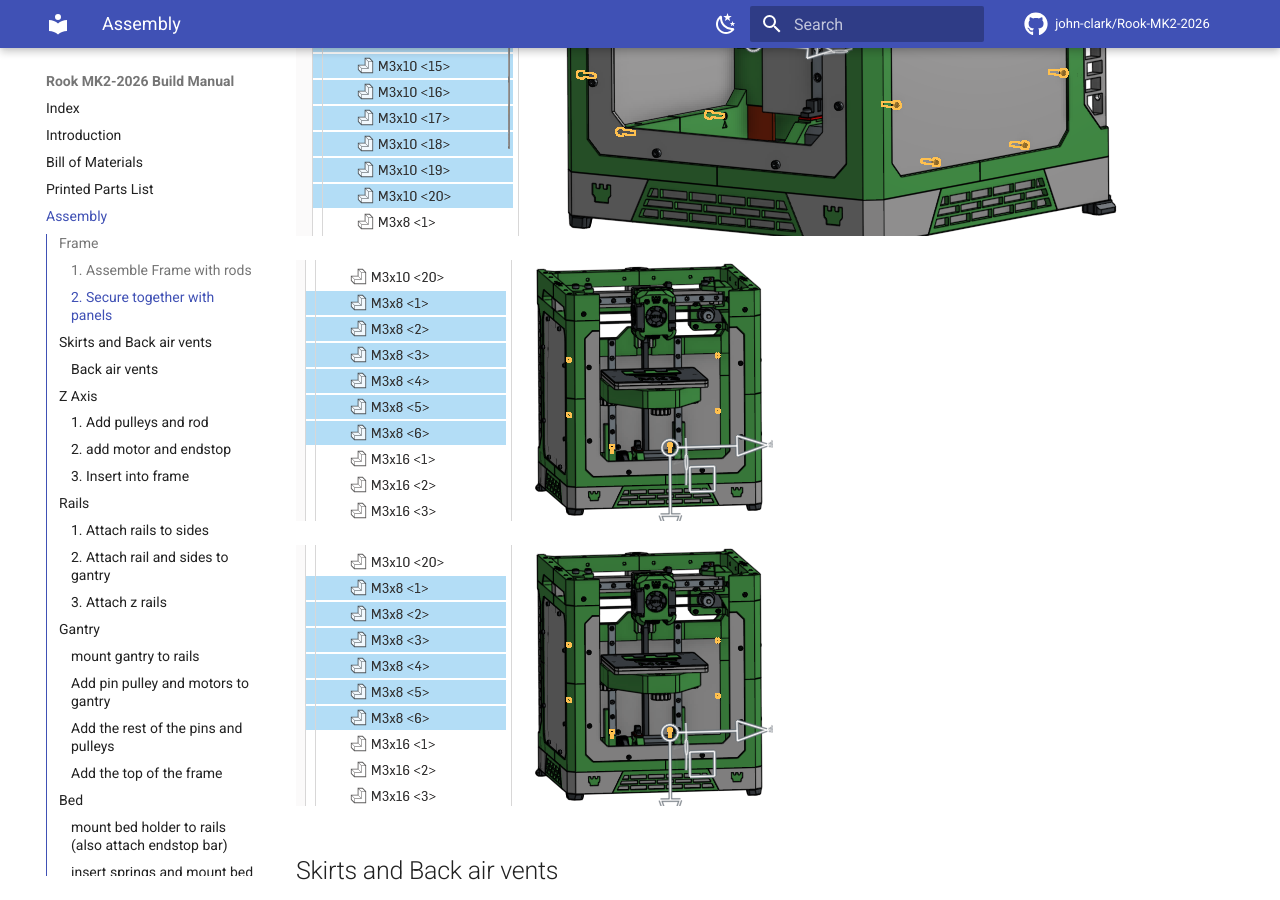
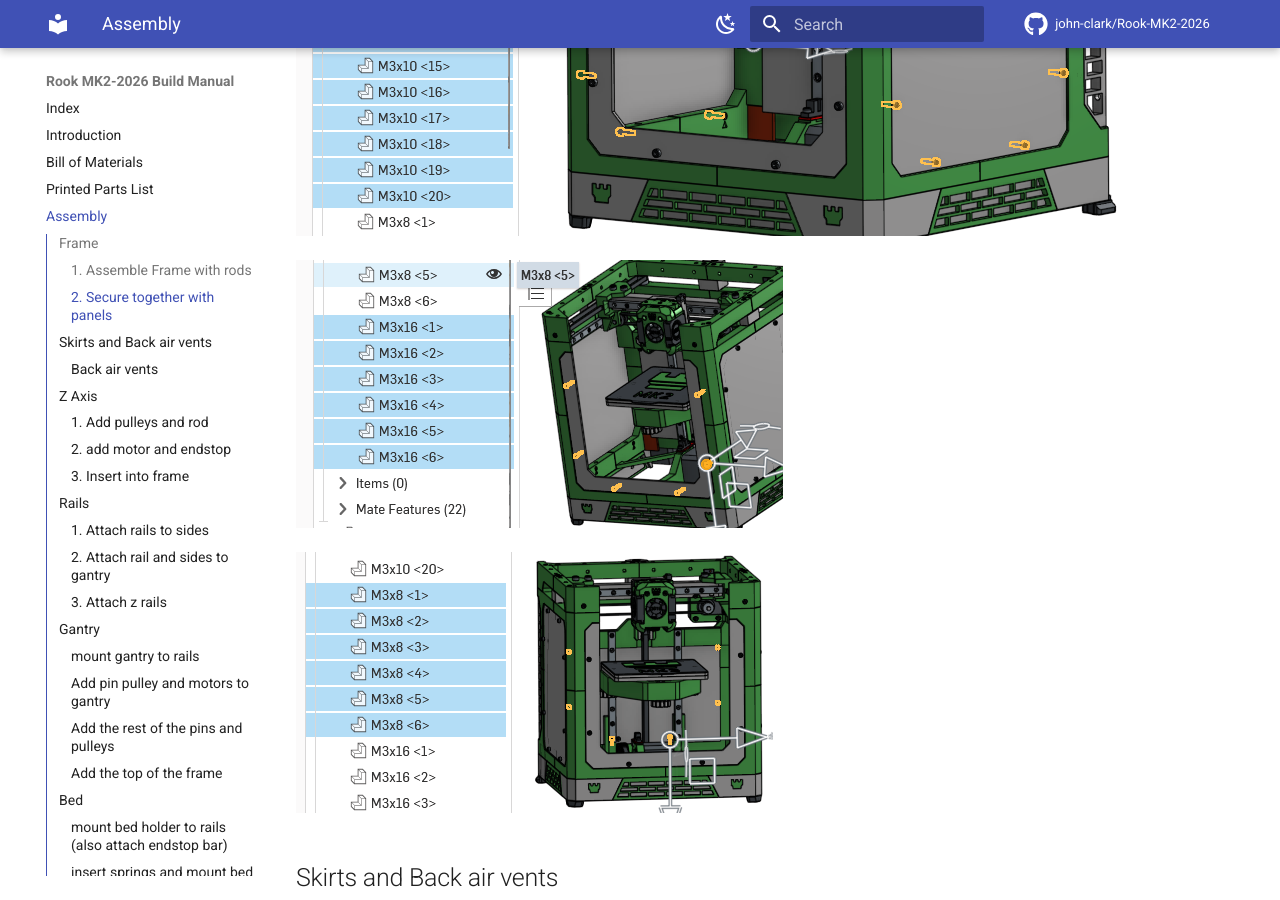
Before and after one commit to john-clark/Rook-MK2-2026, an MkDocs documentation site: the page built from docs/assembly.md, in a window 1280 px wide and 900 px high, scrolled down 1030 px. Built offline with MkDocs 1.6.1 and Material for MkDocs 9.7.7, drawn with Linux system fonts in a browser that asks for light colours; comment, search, counter and statistics services are not loaded.

Commit message:
fix wrong image

```diff
--- a/docs/assembly.md
+++ b/docs/assembly.md
@@ -10,7 +10,7 @@
 
 ![screw location on side panels](images/GfOimage.png)
 
-![front panel](images/QrIimage.png)
+![front panel](images/qy2image.png)
 
 ![back pane](images/QrIimage.png)
 
```
Also changed, not shown: docs/software.md (+1 -1 lines), docs/images/qy2image.png (added).
